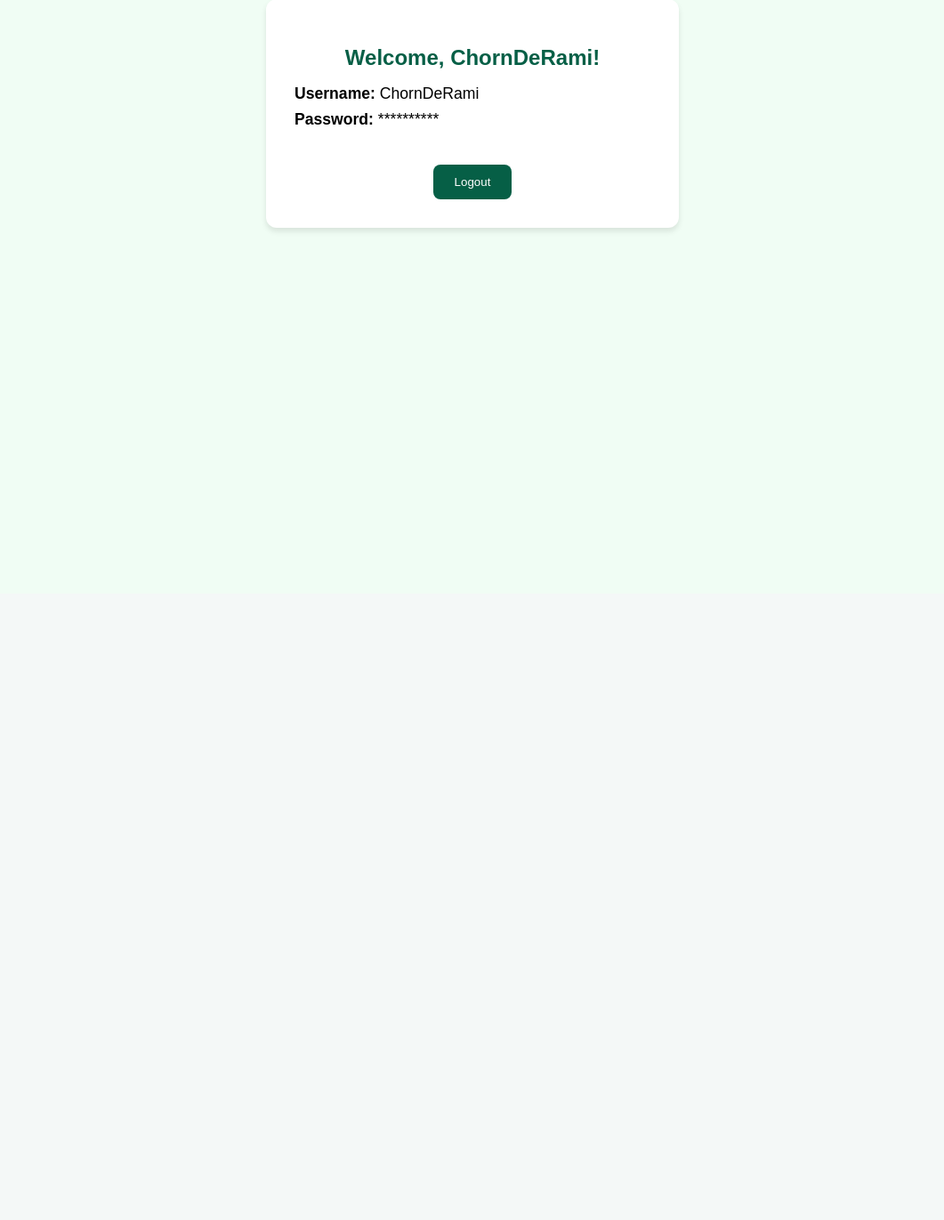
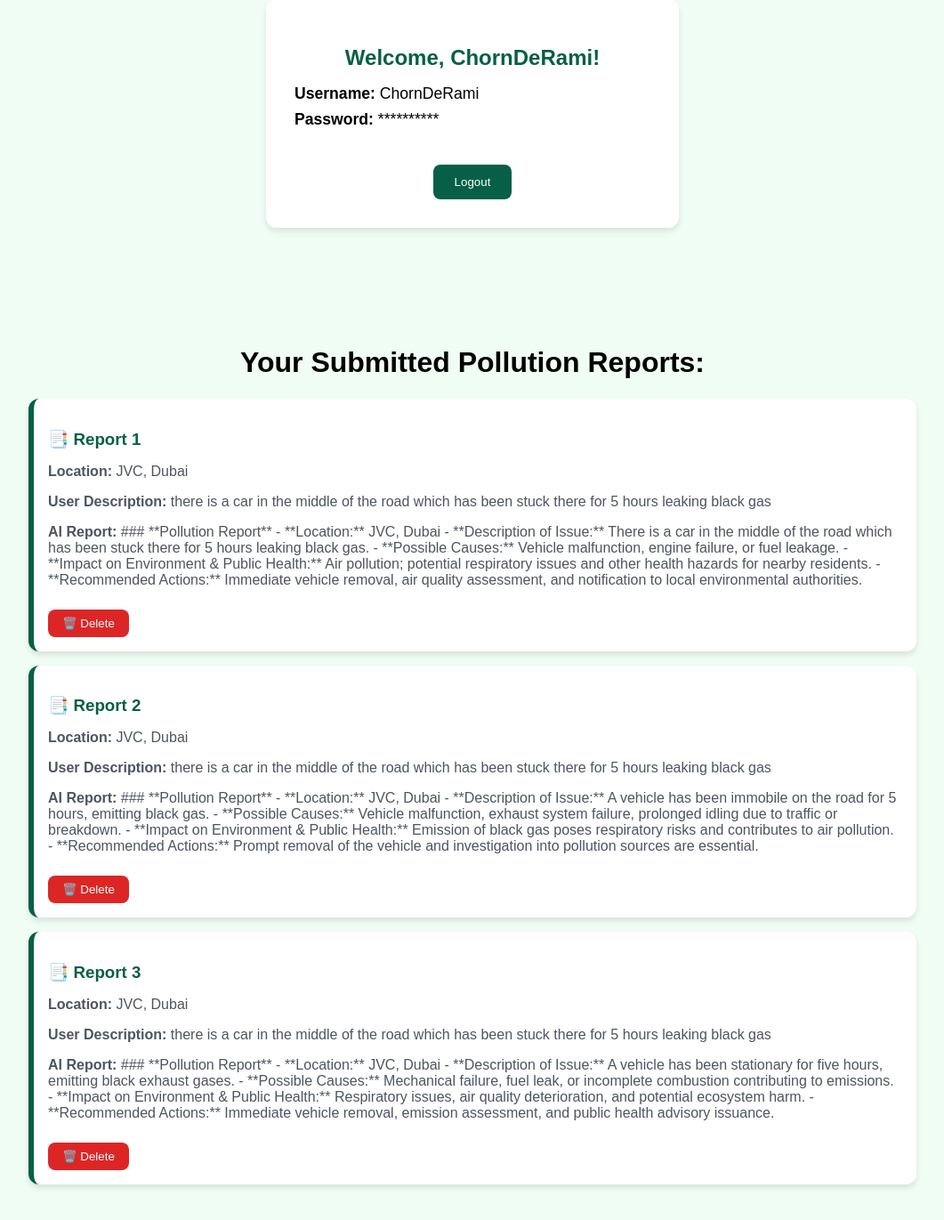
Before and after one commit to SaryNassif/AMSI-Innovates-2025, a Flask app: page /profile in a window 1280 px wide. Shown: the part 133-1504 px from the top of the page at 89% size, without its empty margins (109-1170 px from the left). Before the commit the page ends 394 px from the top, so only its background shows below. Run offline with Flask 3, Linux system fonts and the light colour scheme; a user stored in the database is signed in.

Commit message:
Tons of changes + report system done

```diff
--- a/app.py
+++ b/app.py
@@ -5,6 +5,9 @@ from flask_wtf import FlaskForm
 from wtforms import StringField,PasswordField,SubmitField
 from wtforms.validators import InputRequired, Length, ValidationError
 from flask_bcrypt import Bcrypt
+from openai import OpenAI
+import os
+from werkzeug.utils import secure_filename
 
 app = Flask(__name__)
 app.config['SQLALCHEMY_DATABASE_URI'] = 'sqlite:///database.db'
@@ -47,6 +50,12 @@ class LoginForm(FlaskForm):
     password = PasswordField(validators=[InputRequired(), Length(min=8, max=20)], render_kw={"placeholder": "Password"})
     submit = SubmitField('Login')
 
+class PollutionReport(db.Model):
+    id = db.Column(db.Integer, primary_key=True)
+    location = db.Column(db.String(200), nullable=False)
+    description = db.Column(db.Text, nullable=False)
+    ai_response = db.Column(db.Text)
+
 @app.route('/')
 def home():
     return render_template('index.html')
@@ -55,10 +64,58 @@ def home():
 def about():
     return render_template('about.html')
 
-@app.route('/report')
+@app.route('/report',methods=["GET"])
 @login_required
 def report():
     return render_template('report.html')
+
+@app.route('/process_report', methods=['POST'])
+@login_required
+def process_report():
+    location = request.form['location']
+    description = request.form['description']
+
+    client = OpenAI(api_key="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")
+
+    # New structured prompt for formal reports
+    prompt = f"""
+    You are an AI system assisting in documenting environmental pollution reports for government authorities.
+    Convert the given user input into a **formal report** with the following structure:
+
+    ### **Pollution Report**
+    - **Location:** {location}
+    - **Description of Issue:** {description}
+    - **Possible Causes:** Provide possible causes of this pollution.
+    - **Impact on Environment & Public Health:** Explain how this affects people and the environment.
+    - **Recommended Actions:** Suggest actions that should be taken by authorities.
+
+    Ensure the report is **formal, structured, and actionable, concise and between 100-150 words**.
+    """
+
+    completion = client.chat.completions.create(
+        model="gpt-4o-mini",
+        messages=[{"role": "user", "content": prompt}]
+    )
+
+    gpt_response = completion.choices[0].message.content
+
+    # Save structured report into database
+    new_report = PollutionReport(location=location, description=description, ai_response=gpt_response)
+    db.session.add(new_report)
+    db.session.commit()
+
+    return render_template('report.html', gpt_response=gpt_response)
+
+@app.route('/delete_report/<int:report_id>', methods=['POST'])
+@login_required
+def delete_report(report_id):
+    report = PollutionReport.query.get_or_404(report_id)
+
+    # Only allow the user to delete their own reports
+    db.session.delete(report)
+    db.session.commit()
+
+    return redirect(url_for('profile'))
 
 @app.route('/login', methods=['GET','POST'])
 def login():
@@ -74,7 +131,8 @@ def login():
 @app.route('/profile')
 @login_required
 def profile():
-    return render_template('profile.html')
+    reports = PollutionReport.query.all()
+    return render_template('profile.html',reports=reports)
 
 @app.route('/logout', methods=['GET', 'POST'])
 @login_required
--- a/static/styles.css
+++ b/static/styles.css
@@ -358,3 +358,53 @@ form p{
   list-style: none;
   padding: 0;
 }
+
+/* Reports Container */
+.reports-list {
+    display: flex;
+    flex-direction: column;
+    gap: 1rem;
+    align-items: center; /* Center reports */
+}
+
+/* Each Report Card */
+.report-card {
+    background-color: white;
+    width: 80%; /* Now it takes 80% of the screen */
+    padding: 1rem;
+    border-radius: 0.75rem;
+    box-shadow: 0 4px 6px rgba(0, 0, 0, 0.1);
+    border-left: 6px solid #065f46;
+    transition: transform 0.2s ease-in-out;
+    text-align: left;
+}
+
+.report-card:hover {
+    transform: scale(1.02);
+}
+
+.report-card h3 {
+    color: #065f46;
+    margin-bottom: 0.5rem;
+}
+
+.report-card p {
+    color: #4b5563;
+    margin-bottom: 0.5rem;
+}
+
+/* Delete Button */
+.btn-delete {
+    background-color: #dc2626;
+    color: white;
+    padding: 0.5rem 1rem;
+    border: none;
+    border-radius: 0.5rem;
+    cursor: pointer;
+    margin-top: 1rem;
+    transition: background-color 0.3s;
+}
+
+.btn-delete:hover {
+    background-color: #b91c1c;
+}
--- a/templates/profile.html
+++ b/templates/profile.html
@@ -75,6 +75,32 @@
     </div>
   </div>
 
+  <div class="container">
+    <h1>Your Submitted Pollution Reports:</h1>
+
+    <!-- Reports List -->
+    <div class="reports-list">
+      {% for report in reports %}
+        <div class="report-card">
+          <h3>📑 Report {{ loop.index }}</h3>
+          <p><strong>Location:</strong> {{ report.location }}</p>
+          <p><strong>User Description:</strong> {{ report.description }}</p>
+          <p><strong>AI Report:</strong> {{ report.ai_response }}</p>
+
+          <!-- Delete Button -->
+          <form method="POST" action="{{ url_for('delete_report', report_id=report.id) }}">
+            <button type="submit" class="btn-delete">🗑️ Delete</button>
+          </form>
+        </div>
+      {% endfor %}
+    </div>
+
+    {% if reports|length == 0 %}
+      <p>No reports submitted yet.</p>
+    {% endif %}
+  </div>
+
+
   <script src="{{ url_for('static', filename='scripts.js') }}"></script>
 </body>
 </html>
```
Also changed, not shown: gptrequest.py (added, +16 -0 lines), readdb.py (added, +20 -0 lines), templates/report.html (+15 -21 lines), instance/database.db.
